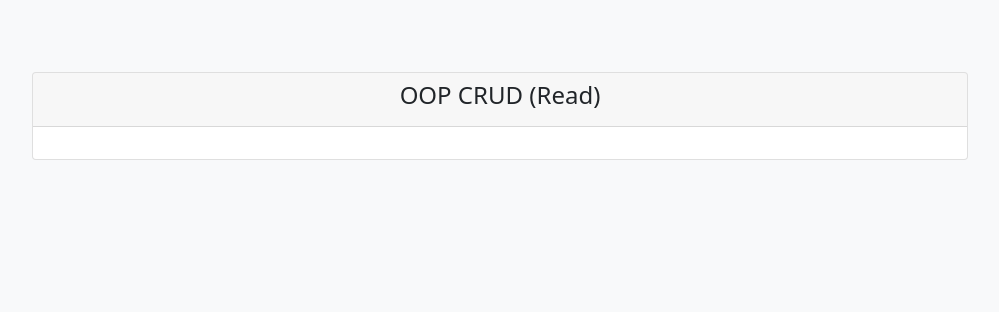
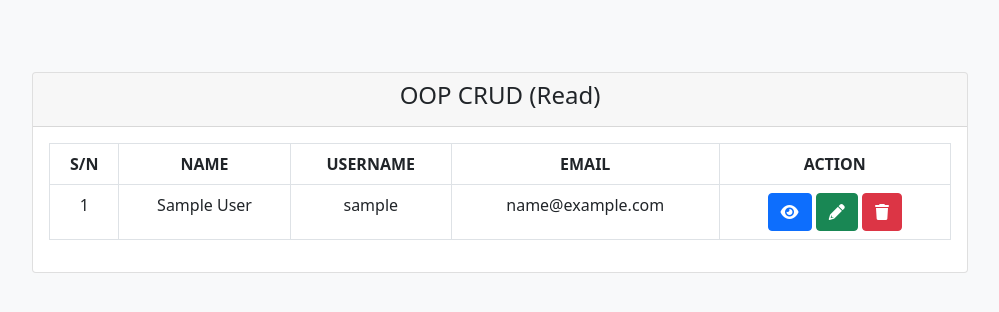
Before and after one commit to ebucodes/OOP-CRUD, a PHP site: page /read.php in a window 1280 px wide. Shown: the top 312 px of the page, without its empty margins (140-1139 px from the left). Run offline with PHP 8.4, Linux system fonts and the light colour scheme; tables that the repository leaves empty or names only in its code hold one stand-in row (values such as "Sample post"); some libraries are stand-ins or nearby versions.

Commit message:
read records

```diff
--- a/model.php
+++ b/model.php
@@ -16,6 +16,7 @@ class Model
             echo "Database connection" . $e->getMessage();
         }
     }
+    // Create new user
     public function insert()
     {
         if (isset($_POST["register"])) {
@@ -27,12 +28,12 @@ class Model
 
             $query = "INSERT INTO records (firstname, lastname, username, email, password) VALUES ('$FIRSTNAME','$LASTNAME','$USERNAME','$EMAIL','$PASSWORD')";
             if ($sql = $this->conn->query($query)) {
-                echo "<script>
+?>
+                <script>
                     setTimeout(function() {
                             swal({
                                 title: 'Congratulations!!!',
                                 text: 'Registration was successfully.',
-                            html: true,
                                 icon: 'success',
                                 button: 'OK',
                             }).then(function() {
@@ -40,9 +41,12 @@ class Model
                             });
                         },
                         100);
-            </script>";
+                </script>
+            <?php
+
             } else {
-                echo "<script>
+            ?>
+                <script>
                     setTimeout(function() {
                             swal({
                                 title: 'Error!!',
@@ -55,8 +59,23 @@ class Model
                             });
                         },
                         100);
-            </script>";
+                </script>
+<?php
+
             }
         }
     }
+    // Read user
+    public function fetch()
+    {
+        $data = null;
+        $query = "SELECT * FROM records";
+        if ($sql = $this->conn->query($query)) {
+            while ($row = mysqli_fetch_assoc($sql)) {
+                # code...
+                $data[] = $row;
             }
+        }
+        return $data;
+    }
+}
--- a/read.php
+++ b/read.php
@@ -12,7 +12,8 @@
     <!-- Bootstrap core CSS -->
     <link href="https://cdn.jsdelivr.net/npm/bootstrap@5.0.2/dist/css/bootstrap.min.css" rel="stylesheet" integrity="sha384-EVSTQN3/azprG1Anm3QDgpJLIm9Nao0Yz1ztcQTwFspd3yD65VohhpuuCOmLASjC" crossorigin="anonymous">
     <!-- Favicon -->
-    <link rel="stylesheet" href="https://cdn.jsdelivr.net/npm/@fortawesome/fontawesome-free@6.1.1/css/fontawesome.min.css">
+    <!-- <link rel="stylesheet" href="https://cdn.jsdelivr.net/npm/@fortawesome/fontawesome-free@6.1.1/css/fontawesome.min.css"> -->
+    <link rel="stylesheet" href="https://cdnjs.cloudflare.com/ajax/libs/font-awesome/6.1.1/css/all.min.css" integrity="sha512-KfkfwYDsLkIlwQp6LFnl8zNdLGxu9YAA1QvwINks4PhcElQSvqcyVLLD9aMhXd13uQjoXtEKNosOWaZqXgel0g==" crossorigin="anonymous" referrerpolicy="no-referrer" />
     <!-- Sweetalert -->
     <!-- <link rel="stylesheet" href="../assets/css/sweetalert.min.css"> -->
     <link rel="stylesheet" href="https://cdnjs.cloudflare.com/ajax/libs/bootstrap-sweetalert/1.0.1/sweetalert.min.css" integrity="sha512-hwwdtOTYkQwW2sedIsbuP1h0mWeJe/hFOfsvNKpRB3CkRxq8EW7QMheec1Sgd8prYxGm1OM9OZcGW7/GUud5Fw==" crossorigin="anonymous" referrerpolicy="no-referrer" />
@@ -48,8 +49,44 @@
             <div class="card-body">
                 <div class="row">
                     <div class="col">
-                        <!-- <h4 class="mb-3"></h4> -->
-
+                        <table class="table table-bordered">
+                            <thead>
+                                <tr>
+                                    <th>S/N</th>
+                                    <th>NAME</th>
+                                    <th>USERNAME</th>
+                                    <th>EMAIL</th>
+                                    <th>ACTION</th>
+                                </tr>
+                            </thead>
+                            <tbody>
+                                <?php include("model.php");
+                                $model = new Model();
+                                $rows = $model->fetch();
+                                $i = 1;
+                                if (!empty($rows)) {
+                                    foreach ($rows as $row) {
+                                ?>
+                                        <tr>
+                                            <td><?php echo $i++; ?></td>
+                                            <td><?php echo $row["firstname"] . "&nbsp;" . $row["lastname"] ?></td>
+                                            <td><?php echo $row["username"] ?></td>
+                                            <td><?php echo $row["email"] ?></td>
+                                            <td>
+                                                <a href="#" class="btn btn-primary"><i class="fa fa-eye" aria-hidden="true"></i>
+                                                </a>
+                                                <a href="update.php" class="btn btn-success"><i class="fa fa-pencil" aria-hidden="true"></i>
+                                                </a>
+                                                <a href="delete.php" class="btn btn-danger"><i class="fa fa-trash" aria-hidden="true"></i>
+                                                </a>
+                                            </td>
+                                        </tr>
+                                <?
+                                    }
+                                }
+                                ?>
+                            </tbody>
+                        </table>
                     </div>
                 </div>
             </div>
@@ -67,8 +104,9 @@
     <script src="https://cdnjs.cloudflare.com/ajax/libs/jquery/3.6.0/jquery.min.js" integrity="sha512-894YE6QWD5I59HgZOGReFYm4dnWc1Qt5NtvYSaNcOP+u1T9qYdvdihz0PPSiiqn/+/3e7Jo4EaG7TubfWGUrMQ==" crossorigin="anonymous" referrerpolicy="no-referrer"></script>
     <!-- SweetAlert -->
     <!-- <script src="../assets/js/sweetalert.min.js"></script> -->
-    <script src="https://cdnjs.cloudflare.com/ajax/libs/sweetalert/1.1.3/sweetalert.min.js" integrity="sha512-7VTiy9AhpazBeKQAlhaLRUk+kAMAb8oczljuyJHPsVPWox/QIXDFOnT9DUk1UC8EbnHKRdQowT7sOBe7LAjajQ==" crossorigin="anonymous" referrerpolicy="no-referrer"></script>
-    <script src="https://cdnjs.cloudflare.com/ajax/libs/sweetalert/1.1.3/sweetalert-dev.min.js" integrity="sha512-t89+ZHqiI+cJO2EZ1zy846TMzc7K0VH22insNeb32hMoVymAMd0aYeLzmNF4WuRLDUXPVo6dzbZ1zI7MBWlqlQ==" crossorigin="anonymous" referrerpolicy="no-referrer"></script>
+    <!-- <script src="https://cdnjs.cloudflare.com/ajax/libs/sweetalert/1.1.3/sweetalert.min.js" integrity="sha512-7VTiy9AhpazBeKQAlhaLRUk+kAMAb8oczljuyJHPsVPWox/QIXDFOnT9DUk1UC8EbnHKRdQowT7sOBe7LAjajQ==" crossorigin="anonymous" referrerpolicy="no-referrer"></script>
+    <script src="https://cdnjs.cloudflare.com/ajax/libs/sweetalert/1.1.3/sweetalert-dev.min.js" integrity="sha512-t89+ZHqiI+cJO2EZ1zy846TMzc7K0VH22insNeb32hMoVymAMd0aYeLzmNF4WuRLDUXPVo6dzbZ1zI7MBWlqlQ==" crossorigin="anonymous" referrerpolicy="no-referrer"></script> -->
+    <script src="https://unpkg.com/sweetalert/dist/sweetalert.min.js"></script>
 </body>
 
 </html>
```
Lines whose indentation alone changed are shown as unchanged.
